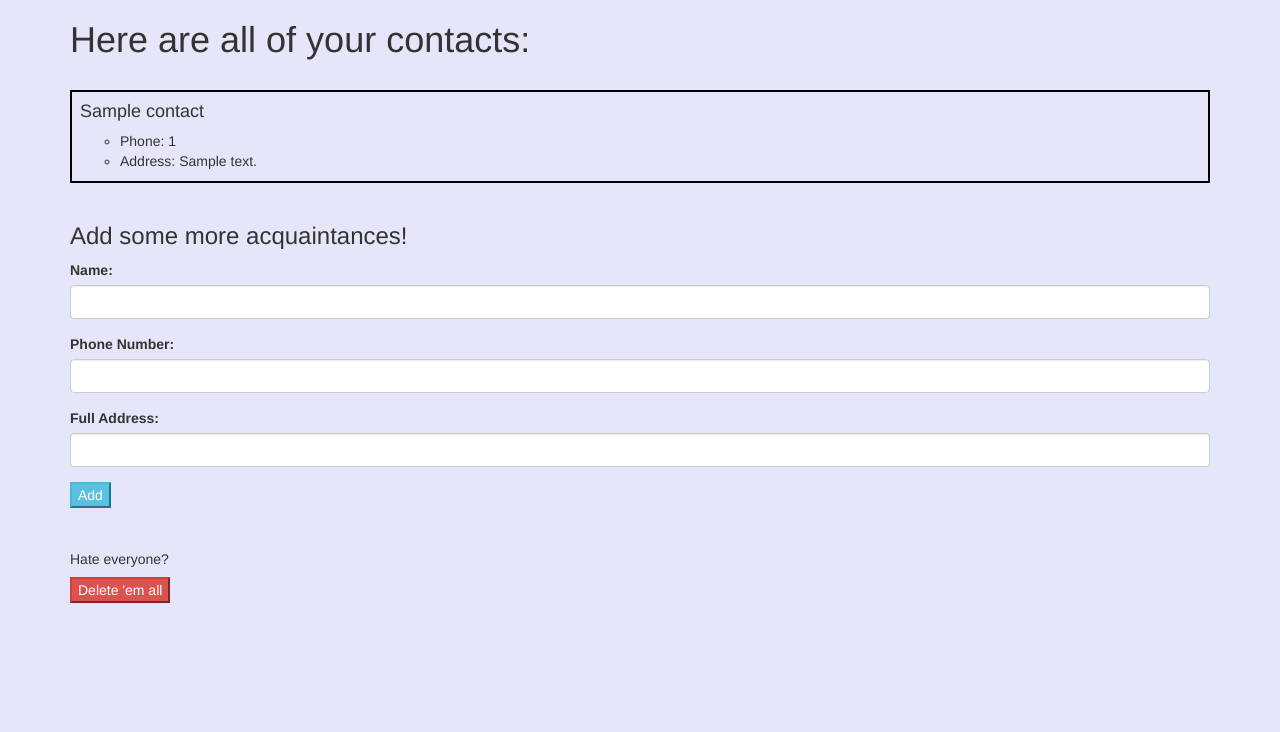
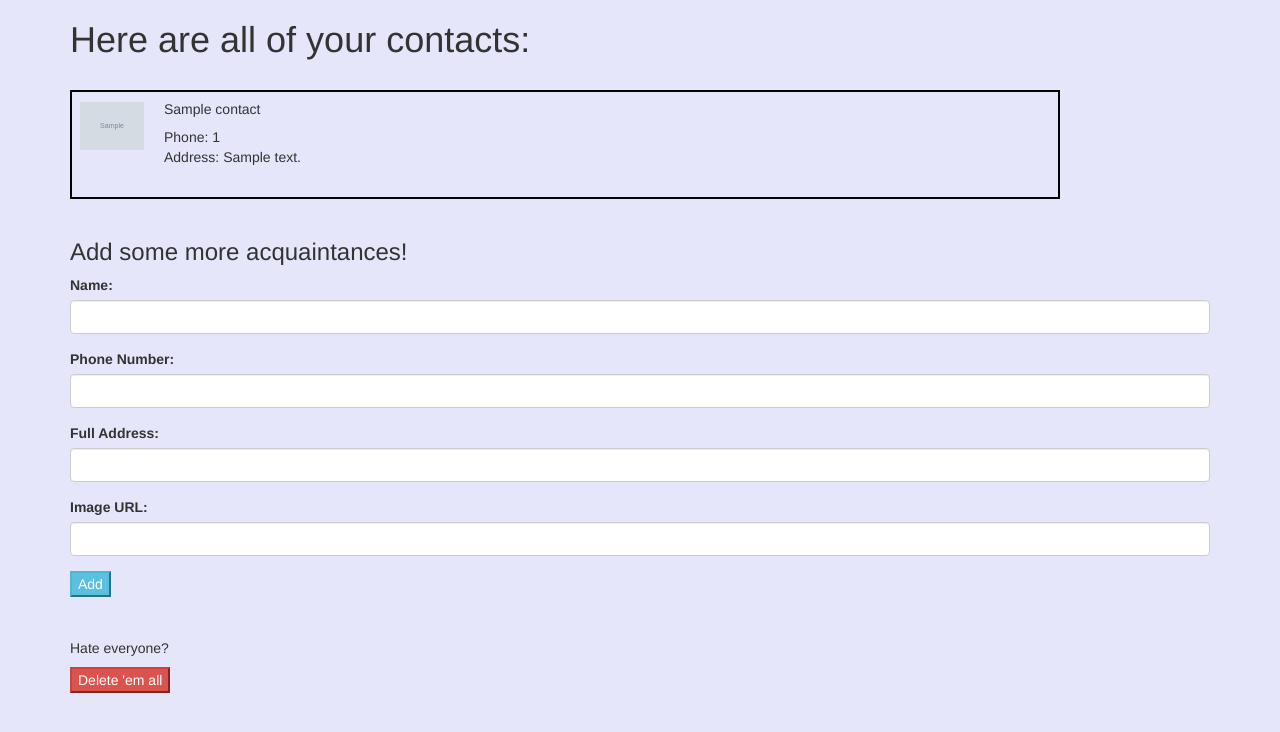
Before and after one commit to CallaRudolph/php-address-book, a PHP site: template views/contacts.html.twig in a window 1280 px wide. Shown: the top 732 px of the page. Run offline with PHP 8.4, Linux system fonts and the light colour scheme; the template is opened without the code that fills it: most values are stand-ins (such as "Sample title", 1, 10 or a date in 2020); grey boxes marked "Sample" are stand-in pictures; some libraries are stand-ins or nearby versions.

Commit message:
add image property to Class, create styling for image display in root path

```diff
--- a/app/app.php
+++ b/app/app.php
@@ -20,7 +20,7 @@
     });
 
     $app->post('/create_contact', function() use ($app) {
-        $contact = new Contact($_POST['name'], $_POST['phone_number'], $_POST['address']);
+        $contact = new Contact($_POST['name'], $_POST['phone_number'], $_POST['address'], $_POST['image']);
         $contact->save();
         return $app['twig']->render('create_contact.html.twig', array('new_contact' => $contact));
     });
--- a/views/contacts.html.twig
+++ b/views/contacts.html.twig
@@ -9,17 +9,23 @@
         <h1>Here are all of your contacts:</h1>
         <br>
         <div id='border'>
+            <div class='row'>
                 {% if contacts is not empty %}
+                    {% for contact in contacts %}
+                        <div class='col-md-1'>
+                            <h6><img src='{{ contact.getImage }}' alt='contact photo' width='64px'></h6>
+                        </div>
+                        <div class='col-md-11'>
+                            <h5>{{ contact.getName }}</h5>
                             <ul class='list-unstyled'>
-                    {% for contact in contacts %}
-                        </li><h4>{{ contact.getName }}</h4></li>
-                        <ul>
                                 <li>Phone: {{ contact.getPhoneNumber }}</li>
                                 <li>Address: {{ contact.getAddress }}</li>
                             </ul>
+                            <br>
+                        </div>
                     {% endfor %}
-                </ul>
                 {% endif %}
+            </div>
         </div>
         <br>
         <h3>Add some more acquaintances!</h3>
@@ -36,6 +42,10 @@
                 <label for='address'>Full Address:</label>
                 <input type='text' name='address' id='address' class='form-control'>
             </div>
+            <div class='form-group'>
+                <label for='image'>Image URL:</label>
+                <input type='text' name='image' id='image' class='form-control'>
+            </div>
             <button type='submit' class='btn-info'>Add</button>
         </form>
         <br>
--- a/views/create_contact.html.twig
+++ b/views/create_contact.html.twig
@@ -9,6 +9,7 @@
         <h1>New contact added!</h1>
         <ul class='list-unstyled'>
             <li><h3>{{ new_contact.getName }}</h3></li>
+            <li><img src='{{ new_contact.getImage }}' alt='contact photo' width='64px'></li>
             <li>Phone: {{ new_contact.getPhoneNumber }}</li>
             <li>Address: {{ new_contact.getAddress }}</li>
         </ul>
--- a/web/css/styles.css
+++ b/web/css/styles.css
@@ -5,4 +5,5 @@ body {
 #border {
     border: 2px solid black;
     padding-left: 8px;
+    margin-right: 150px;
 }
```
Also changed, not shown: src/Contact.php (+13 -1 lines). Lines whose indentation alone changed are shown as unchanged.
